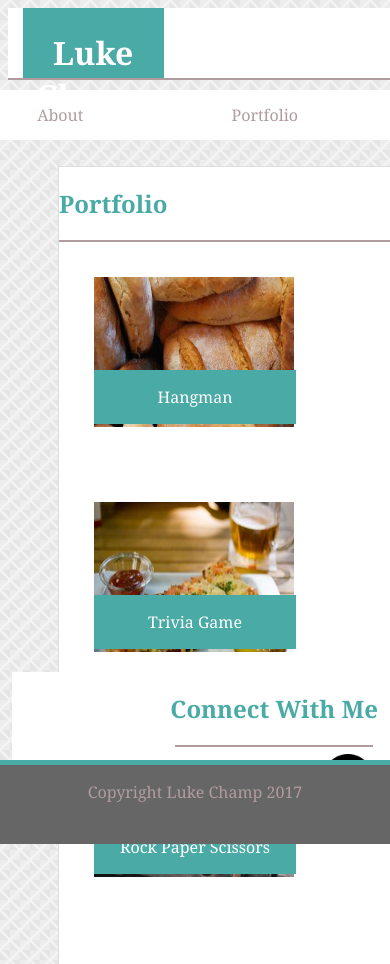
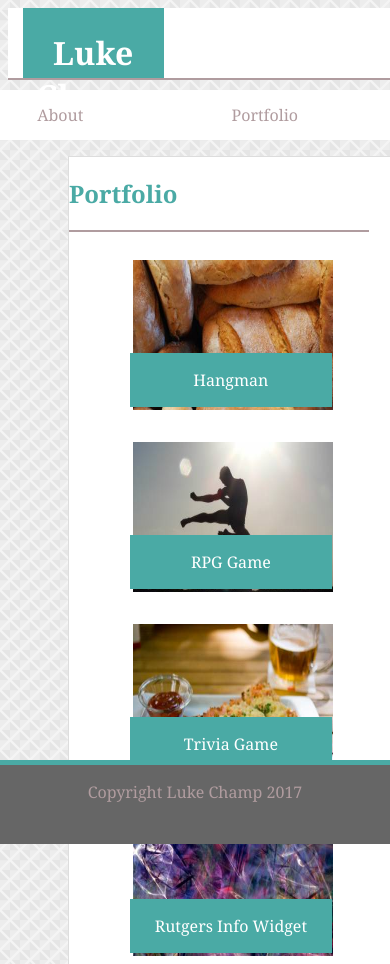
Before and after one commit to thechampl/Responsive-Portfolio, a plain HTML site: page portfolio.html in a window 390 px wide. Shown: the top 964 px of the page. Drawn offline with Linux system fonts and the light colour scheme.

Commit message:
final draft

```diff
--- a/assets/css/style.css
+++ b/assets/css/style.css
@@ -80,11 +80,7 @@
     height: auto;
     color: white;
 }
-.relative{
-    position: relative;
-    width: 960px;
-    height: auto;
-}
+
 .five{
     float: left;
     margin: 5%;
@@ -142,7 +138,7 @@ li {
 
 .footer {
     font-family: 'Georgia', Times, Times New Roman, serif;
-    position: relative;
+    position: fixed;
     left: 0;
     bottom: 0;
     width: 100%;
@@ -322,14 +318,59 @@ body{
 
 .portfolio{
     padding: 0;
-    width: 320px;
-    height: 500px;
+    width: 40%;
+    height: 75%;
     margin-left: 110px;
 }
 
 .portfolioimages{
-    width: 300px;
-    height: 500px;
+    width: 75%;
+    height: 75%;
+
+}
+
+.one{
+    width: 80%;
+    display: block;
+
+}
+.two{
+    float: left;
+    margin-left:5%;
+    width: 80%;
+    display: block;
+
+}
+.three{
+    width: 80%;
+    float: left;
+    display: block;
+}
+.four{
+    width: 80%;
+    float: left;
+    display: block;
+}
+.five{
+    width: 80%;
+    float: left;
+    display: block;
+}
+
+.insideone{
+    margin-left:15%;
+}
+.insidetwo{
+    margin-left:15%;
+}
+.insidethree{
+    margin-left:15%;
+}
+.insidefour{
+    margin-left:15%;
+}
+.insidefive{
+    margin-left:15%;
 }
 
 .footer{
@@ -343,6 +384,18 @@ body{
 }
 
 @media only screen and (max-width:768px){
+
+.portfolio{
+    margin-left: 5%;
+    width: 50%;
+
+}
+
+.insideportfolio{
+    height: 40%;
+    margin: 5%;
+    width: 100%;
+}
 
 .contact{
     padding-top: 0px;
@@ -368,28 +421,60 @@ width: 528px;
 
 }
 
+.one{
+    width: 40%;
+    display: inline-block;
+
+}
+.two{
+    float: left;
+    margin-left:5%;
+    width: 40%;
+    display: inline-block;
+
+}
+.three{
+    width: 40%;
+    float: left;
+    display: inline-block;
+}
+.four{
+    width: 40%;
+    float: left;
+    display: inline-block;
+}
+.five{
+    width: 40%;
+    float: left;
+    display: inline-block;
+}
+
+.insideone{
+    margin-left:0%;
+}
+.insidetwo{
+    margin-left:0%;
+}
+.insidethree{
+    margin-left:0%;
+}
+.insidefour{
+    margin-left:0%;
+}
+.insidefive{
+    margin-left:0%;
+}
+
 .connectwithme{
-    margin-top: 10%;
+    margin-top: 20%;
     margin-bottom: 100px;
     padding-left:0px;
     width: 525px;
-    top: 75%;
-    left: 3%;
+    top: 100%;
+    left: 10%;
 }
 
-.portfolio{
-    margin-top: 10px;
-    margin-left: 50px;
-    width: 700px;
-    height: 800px;
-}
 
-.portfolioimages{
-
-    padding: 0px;
-    width: 700px;
-    height: 800px;
-}
 .footer{
     position: fixed;
     top: 90%;
@@ -441,7 +526,7 @@ li{
 .contact{
 margin-left: 10px;
   width: 400px;
-  height: 300px;
+  height: 90%;
 }
 .insidecontact{
     margin-left: -20px;
@@ -449,9 +534,8 @@ margin-left: 10px;
     height: 300px;
 }
 
-.connectwithme{
-    position: absolute;
-    top: %;}
+
+
 
 .aboutme{
     margin-top: 7%;
@@ -460,7 +544,61 @@ margin-left: 10px;
     top: 90%;
 }
 
-
-
+.portfolio{
+    margin-top: 0%;
+    clear: both;
+    width: 30%;
 
 }
+
+.insideportfolio{
+width: 100%;
+
+}
+
+.one{
+   width: 100%;
+
+}
+.two{
+    float: left;
+    margin-left:5%;
+   width: 100%;
+
+}
+.three{
+   width: 100%;  float: left;
+
+}
+.four{
+   width: 100%;  float: left;
+
+}
+.five{
+   width: 100%;  float: left;
+
+}
+
+.insideone{
+    margin-left:12%;
+}
+.insidetwo{
+    margin-left:12%;
+}
+.insidethree{
+    margin-left:12%;
+}
+.insidefour{
+    margin-left:12%;
+}
+.insidefive{
+    margin-left:12%;
+}
+
+.connectwithme{
+    top: 145%;
+    margin-left: 1%;
+
+}
+
+}
--- a/portfolio.html
+++ b/portfolio.html
@@ -56,7 +56,7 @@
 
         <div class="two">
           <a href="#">
-            <img id="two" src="assets/images/portfolio2.jpg" alt="portfolio2" style="width:200px;height:150px;border:1px">
+            <img src="assets/images/portfolio2.jpg" alt="portfolio2" style="width:200px;height:150px;border:1px">
           </a>
           <div class="insidetwo">
             <p>RPG Game</p>
```
